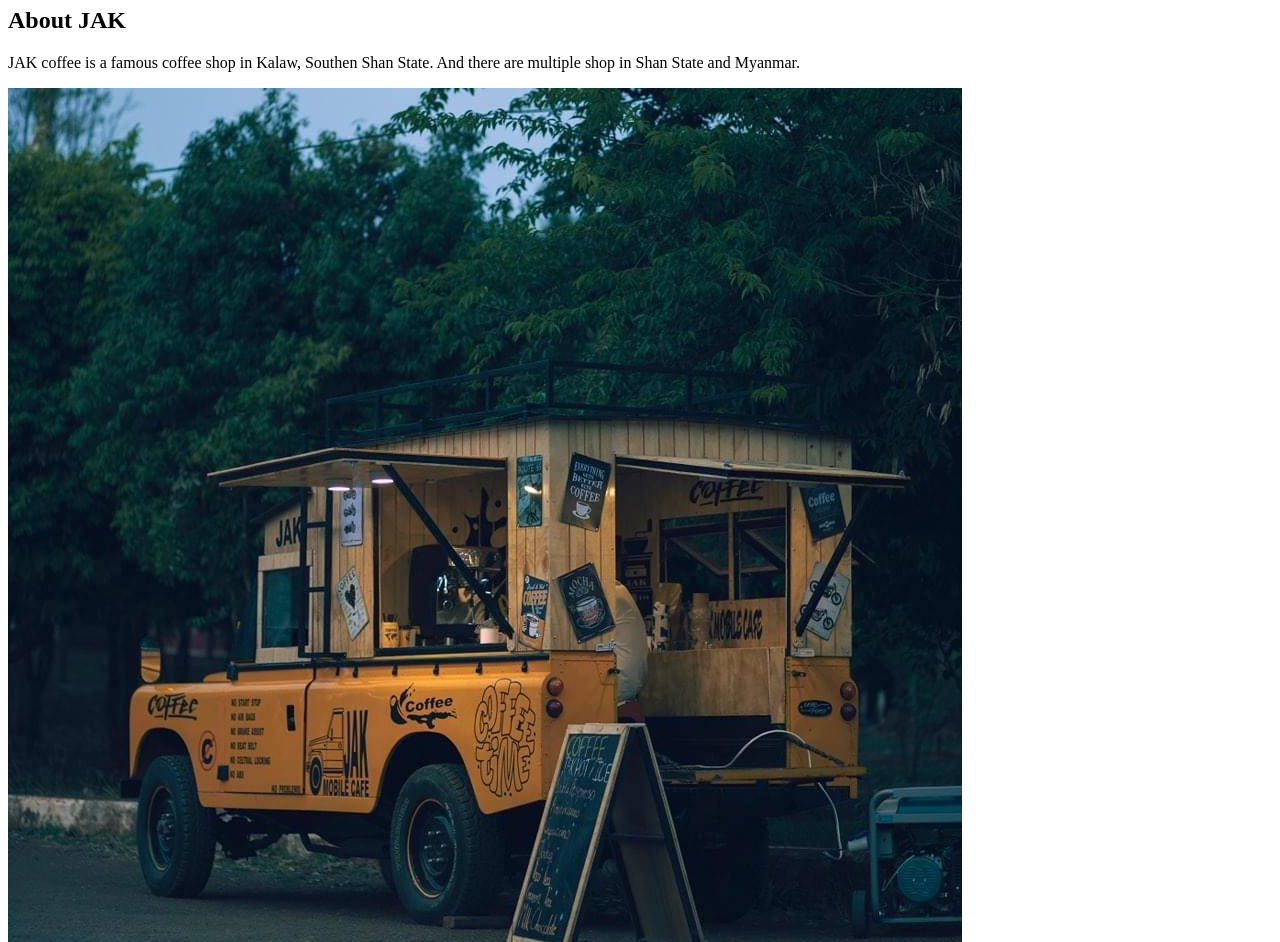
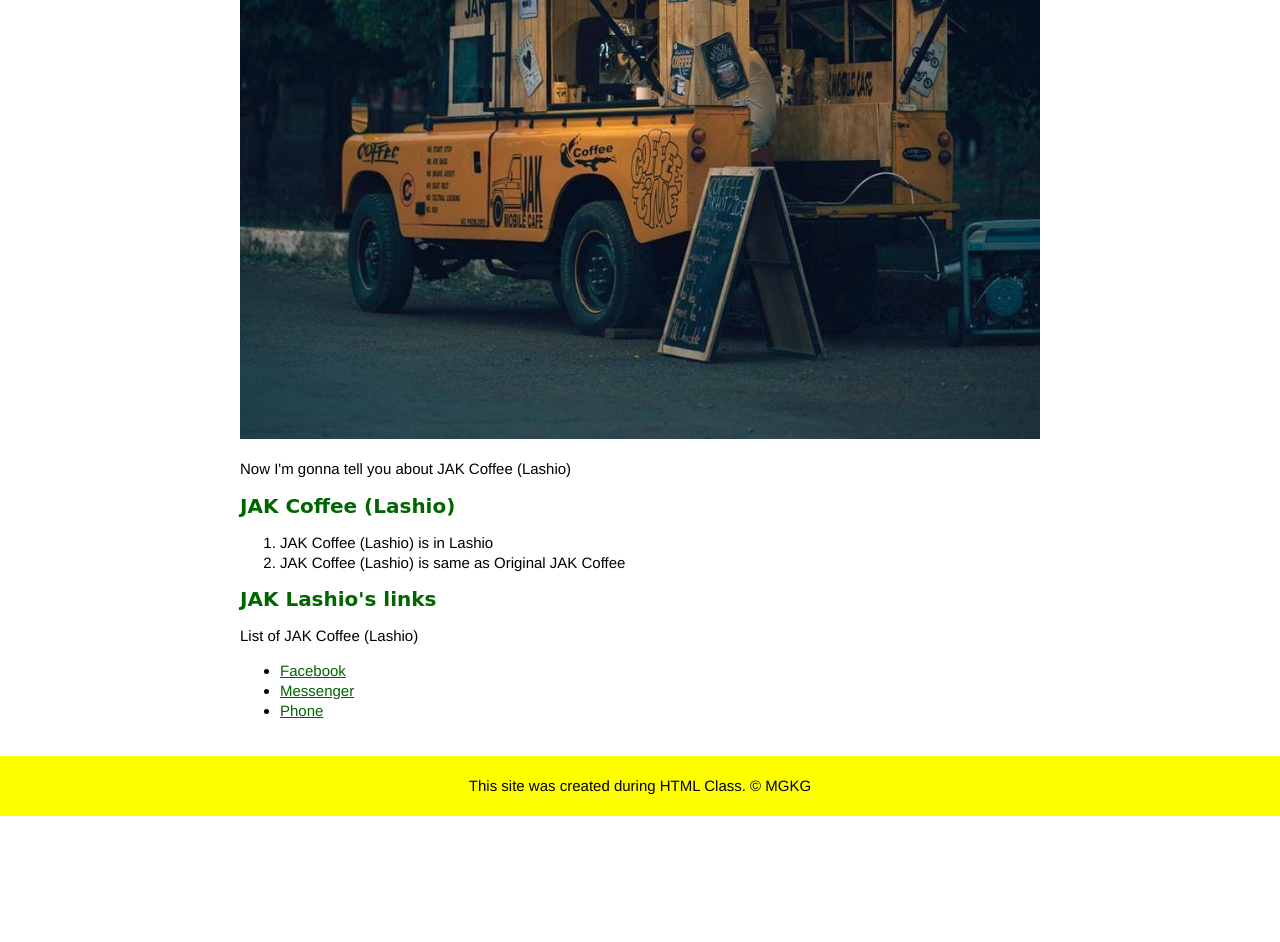
Before and after one commit to mgkg21/coffee-shop, a plain HTML site: page index.html in a window 1280 px wide. Shown: the part 939-1881 px from the top of the page. After the commit the page ends 1755 px from the top, so only its background shows below. Drawn offline with Linux system fonts and the light colour scheme.

Commit message:
Wrote CSS for coffee shop website and changed some HTML

```diff
--- /dev/null
+++ b/css/coffee.css
@@ -0,0 +1,65 @@
+body{
+	margin: 0;
+	font-family: 'Helvetica', 'Arial', sans-serif;
+	font-size: 15px;
+	line-height: 20px;
+}
+
+header{
+	background-color: yellow;
+	text-align: center;
+	padding-top: 30px;
+	padding-bottom: 30px;
+}
+
+header img{
+	max-width: 100%;
+}
+
+h1, h2 {
+	font-family: "Press Start 2P", cursive;
+}
+
+header h1{
+	color: white;
+}
+
+header img{
+	border-radius: 170px;
+	width: 300px;
+	border: 10px solid lightgreen;
+}
+
+main{
+	max-width: 800px;
+	margin: 0 auto;
+	padding: 20px;
+}
+
+main img{
+	max-width: 100%;
+}
+
+h2{
+	font-size: 20px;
+	color: darkgreen;
+}
+
+a{
+	color: darkgreen;
+}
+a:hover{
+	color: yellow;
+	background-color: black;
+}
+
+footer{
+	background-color: yellow;
+	text-align: center;
+	color: black;
+	padding: 20px;
+}
+
+footer p{
+	margin: 0;
+}
--- a/index.html
+++ b/index.html
@@ -5,6 +5,7 @@
 	<meta name="viewport" content="width=device-width, initial-scale=1">
 	<title>JAK Coffee</title>
 	<link rel="icon" href="img/logo.jpg">
+	<link rel="stylesheet" type="text/css" href="css/coffee.css">
 </head>
 <body>
 	<!-- header element -->
```
